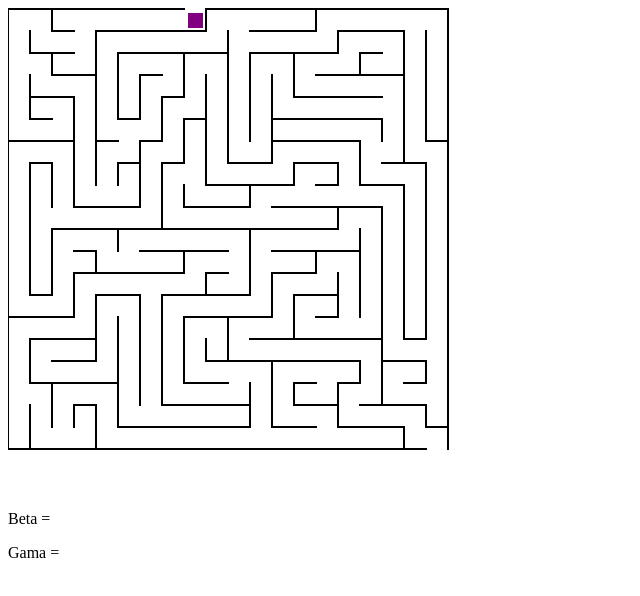
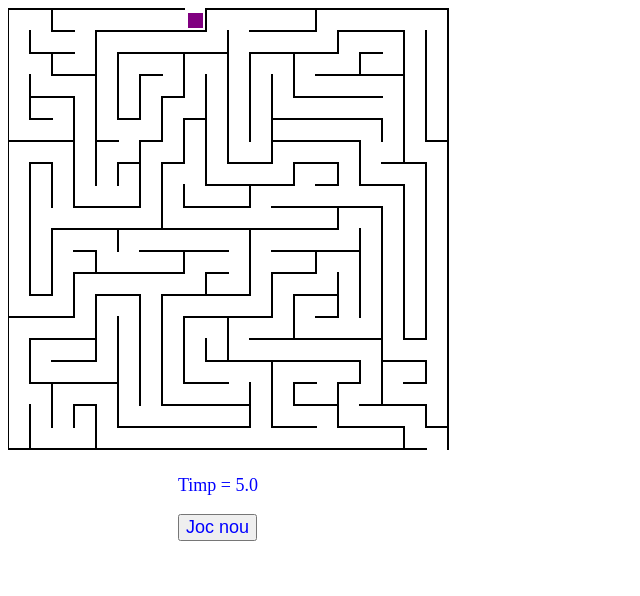
Before and after one commit to DanielLeah/Proiect_final, a plain HTML site: page src/index.html in a window 1280 px wide. Shown: the whole page, without its empty margins (0-640 px from the left). Drawn offline with Linux system fonts and the light colour scheme.

Commit message:
mazev1.1

```diff
--- a/src/index.html
+++ b/src/index.html
@@ -2,16 +2,16 @@
 <html>
 <head>
 <meta charset="UTF-8" />
-<title>Canvas Maze Game</title>
+<title>Maze Game</title>
 </head>
 <body>
 
-
-<canvas id="canvas" width="482" height="482">
+<canvas id="canvas" width="445" height="445">
 </canvas>
-<p id="y">Beta = </p>
-<p id="z">Gama = </p>
-<script src="imagine.js">
+<p id="time" style="color:blue;margin-left:170px;font-size:large">Timp = </p>
+<p id="final" style="color:blue;margin-left:170px;font-size:large"> </p>
+<button type = "button" onclick="reseteaza()" style="color:blue;margin-left:170px;font-size:large"> Joc nou</button>
+<script src="maze.js">
 </script>
 
 
--- a/src/imagine.js
+++ b/src/maze.js
@@ -7,11 +7,13 @@ var dx = 2;
 var dy = 2;
 var x = 180;
 var y = 5;
-var WIDTH = 482;
-var HEIGHT = 482;
+var WIDTH = 440;
+var HEIGHT = 440;
 var img = new Image();
 var collision = 0;
-
+var elapsed;
+var ok=0;
+var elapsed1;
 function rect(x,y,w,h) {
 ctx.beginPath();
 ctx.rect(x,y,w,h);
@@ -28,14 +30,13 @@ function init() {
 canvas = document.getElementById("canvas");
 ctx = canvas.getContext("2d");
 img.src = "maze.gif";
-return setInterval(draw, 0);
+timer();
+return setInterval(draw, 1);
 }
 
 function doKeyDown(evt){
 x1=event.beta;
 y1=event.gamma;
-document.getElementById("y").innerHTML = "Beta = "+x1;
-document.getElementById("z").innerHTML = "Gama = "+y1;
 if(x1>90)
 x1=90;
 if(x1<-90)
@@ -89,6 +90,13 @@ collision = 0;
 }
 }
 }
+if((x>416)&&(y>421))
+{
+	ok=1;
+    document.getElementById("final").innerHTML = "Felicitari! Ai iesit din labirint in "+elapsed1;
+	window.removeEventListener("deviceorientation", doKeyDown, false);
+
+}
 }
 
 function checkcollision() {
@@ -107,4 +115,38 @@ ctx.fillStyle = "purple";
 rect(x, y, 15,15);
 }
 
+
+
+function reseteaza(){
+	window.location.reload();
+
+}
+
+
+
+function timer(){
+
+var start = new Date().getTime(),
+    elapsed = '0.0';
+
+window.setInterval(function()
+{
+    var time = new Date().getTime() - start;
+
+    elapsed = Math.floor(time / 100) / 10;
+    if(Math.round(elapsed) == elapsed) { elapsed += '.0'; }
+
+	if(ok==0)
+{
+ elapsed1=elapsed;
+}
+    document.getElementById("time").innerHTML = "Timp = "+ elapsed1;
+
+
+}, 100);
+
+
+}
+
+
 init();
```
Also changed, not shown: src/index2.html (deleted, +0 -18 lines), src/teste/index.html (+2 -3 lines), src/teste/maze.js (renamed from src/teste/imagine.js, +15 -4 lines), src/teste/gz.gif (added).
